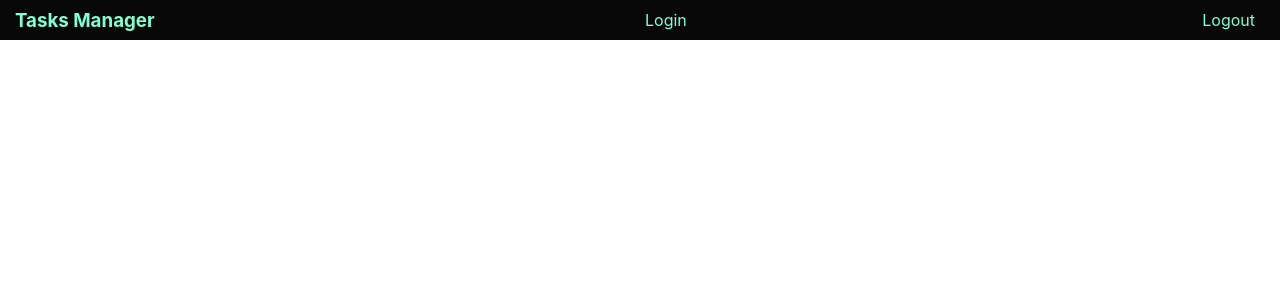
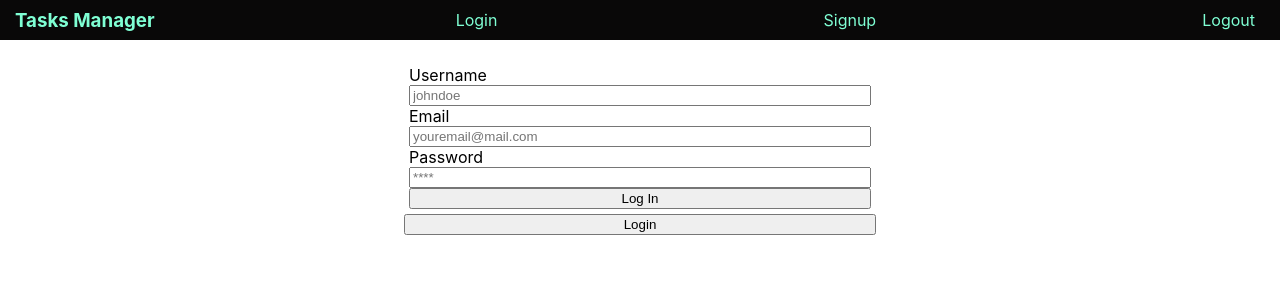
Before and after one commit to ntwigamartin/tasks-manager, a React (Create React App) app: page /signup in a window 1280 px wide. Shown: the top 300 px of the page. Built offline with nearby package versions, Linux system fonts and the light colour scheme.

Commit message:
signup structure

```diff
--- a/src/app/App.js
+++ b/src/app/App.js
@@ -2,6 +2,7 @@ import React from "react";
 import { BrowserRouter, Route, Routes } from "react-router-dom";
 import './App.css';
 import Login from '../user/Login';
+import Signup from "../user/Signup";
 import Navbar from './Navbar';
 
 function App() {
@@ -10,6 +11,7 @@ function App() {
       <Navbar />
       <Routes>
         <Route path="/login" element={<Login />}></Route>
+        <Route path="/signup" element={<Signup />}></Route>
       </Routes>
     </BrowserRouter>
   );
--- a/src/app/Navbar.js
+++ b/src/app/Navbar.js
@@ -7,6 +7,7 @@ function Navbar(){
         <nav>
             <h3>Tasks Manager</h3>
             <Link to="/login" >Login</Link>
+            <Link to="/signup" >Signup</Link>
             <Link to="/" >Logout</Link>
         </nav>
     )
--- /dev/null
+++ b/src/user/Signup.js
@@ -0,0 +1,45 @@
+import React from "react";
+import './User.css'
+
+function Signup() {
+
+    return(
+        <div className="register">
+            <form onSubmit= "" >
+            <label htmlFor="username">Username</label>
+                <input
+                    type="text"
+                    required
+                    id="username"
+                    placeholder="johndoe"
+                    value=""
+                    onChange=""
+                />
+
+                <label htmlFor="email">Email</label>
+                <input
+                    type="email"
+                    required
+                    id="email"
+                    placeholder="youremail@mail.com"
+                    value=""
+                    onChange=""
+                />
+
+                <label htmlFor="password">Password</label>
+                <input
+                    type="password"
+                    required
+                    id="password"
+                    placeholder="****"
+                    value=""
+                    onChange=""
+                />
+                <button type="submit">Log In</button>
+            </form>
+            <button type="">Login</button>
+        </div>
+    )
+}
+
+export default Signup;
```
